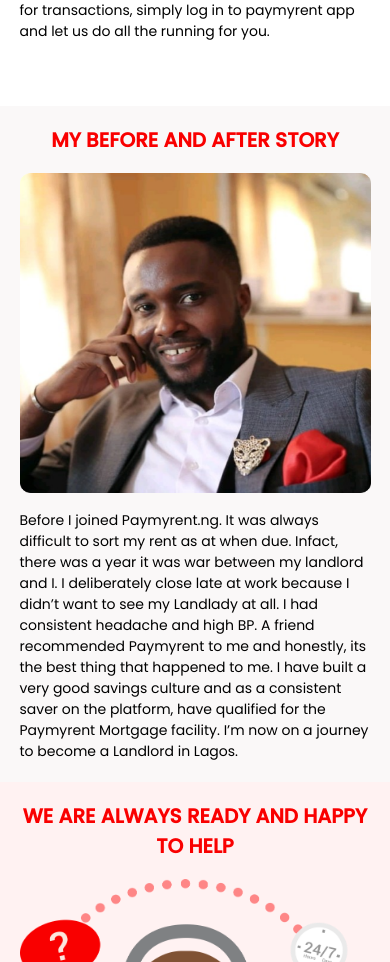
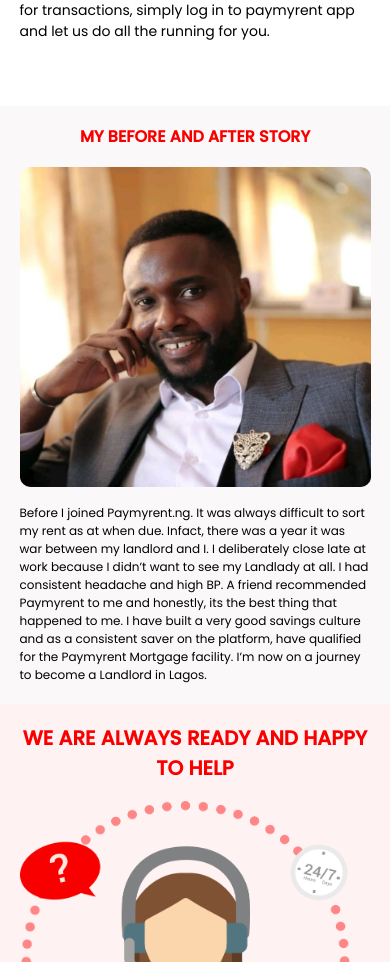
Before and after one commit to Olaoluwa1995/charts_table, a React (Create React App) app: page / in a window 390 px wide. Shown: the part 3120-4082 px from the top of the page. Built offline with nearby package versions, Linux system fonts and the light colour scheme.

Commit message:
Fixed responsiveness issues

```diff
--- a/src/components/home/story/story.tsx
+++ b/src/components/home/story/story.tsx
@@ -21,7 +21,7 @@
       <Box
         w="100%"
         color={COLORS.PRIMARY_COLOR}
-        fontSize="xl"
+        fontSize={{ base: "md", md: "xl" }}
         fontWeight="semibold"
         textAlign={{ base: "center", sm: "start" }}
         mb="5%"
@@ -46,7 +46,7 @@
           textAlign="start"
           mt={{ base: "5%", sm: "0" }}
           ml={{ base: "0", xl: "5%" }}
-          fontSize={{ base: "sm", sm: "xs", md: "sm", lg: "md" }}
+          fontSize={{ base: "xs", md: "sm", lg: "md" }}
           w={{ base: "100%", sm: "50%", xl: "40%" }}
         >
           Before I joined Paymyrent.ng. It was always difficult to sort my rent
```
